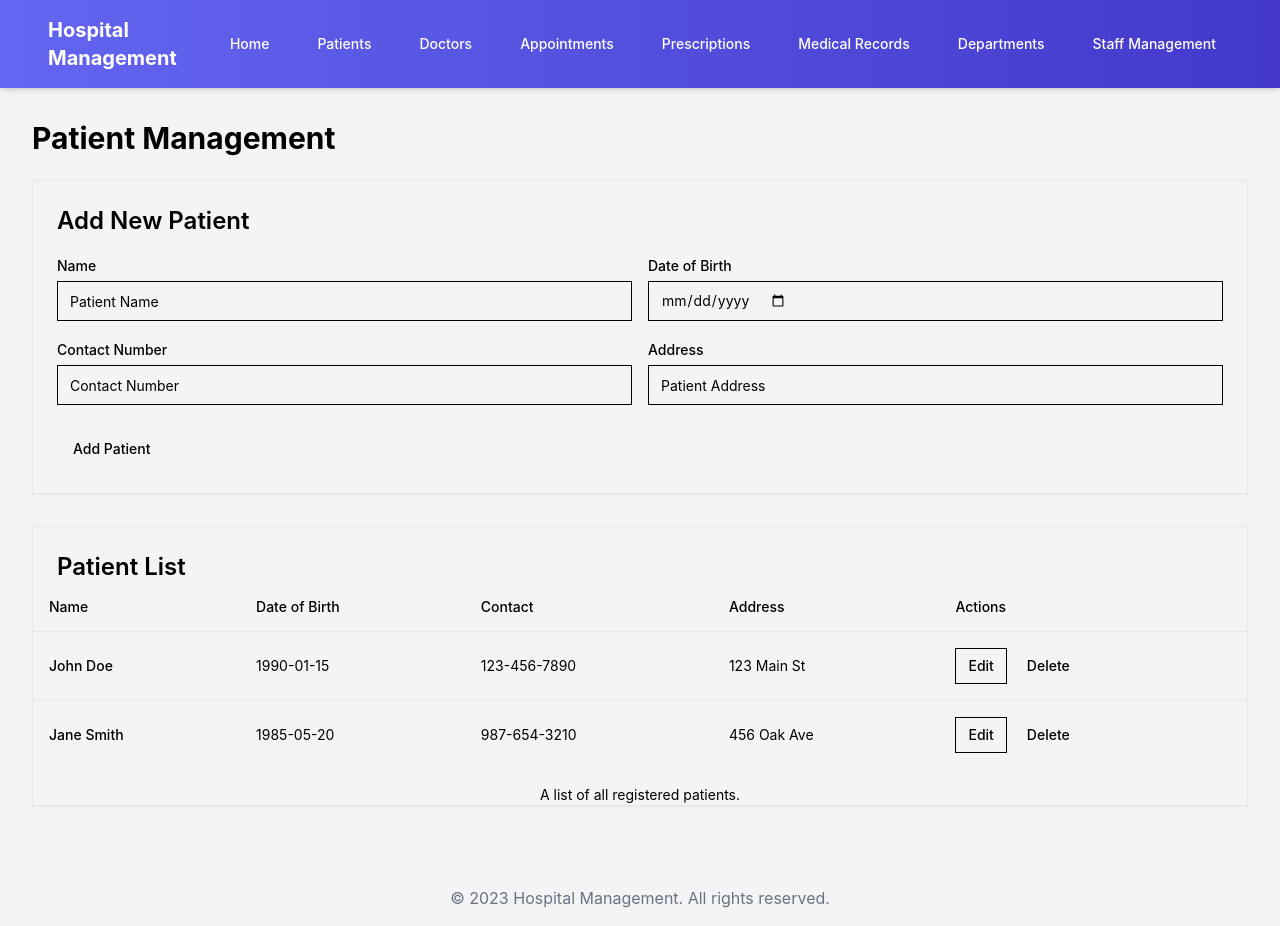
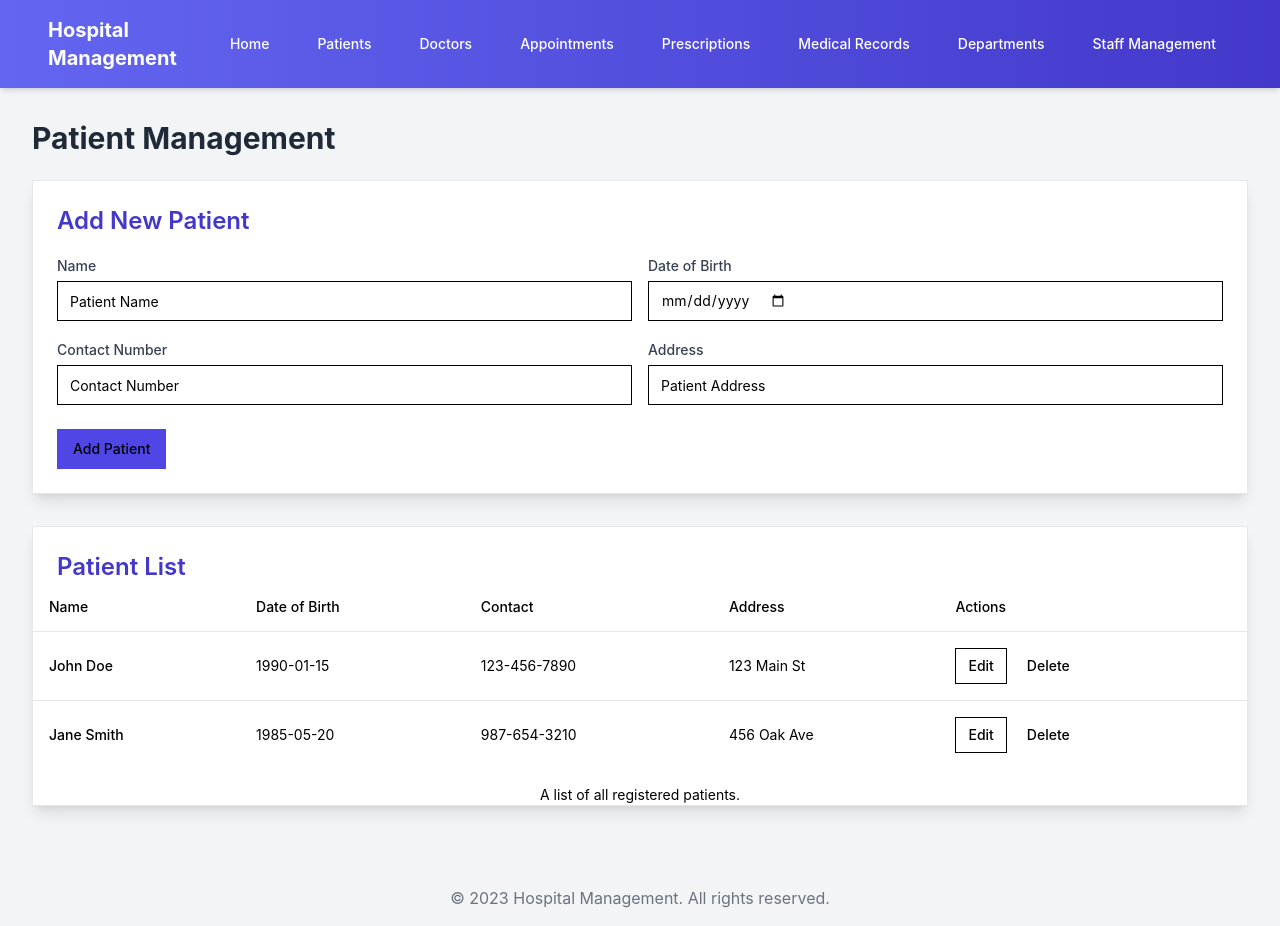
Before and after one commit to akhil262019/dreamy-mongoose-soar, a React (Vite) app: page /patients in a window 1280 px wide. Built offline with nearby package versions, Linux system fonts and the light colour scheme.

Commit message:
[scalix] Introduced modern interactive UI elements with page transitions and enhanced hover effects. - wrote 5 file(s), added framer-motion package(s)

```diff
--- a/src/App.tsx
+++ b/src/App.tsx
@@ -1,7 +1,10 @@
-import { Outlet, Link } from "react-router-dom";
+import { Outlet, Link, useLocation } from "react-router-dom";
 import { Button } from "@/components/ui/button";
+import { motion, AnimatePresence } from "framer-motion";
 
 function App() {
+  const location = useLocation();
+
   return (
     <div className="min-h-screen bg-gray-100">
       <header className="bg-gradient-to-r from-indigo-500 to-indigo-700 shadow-md p-4">
@@ -55,7 +58,17 @@ function App() {
         </nav>
       </header>
       <main className="container mx-auto p-4">
-        <Outlet />
+        <AnimatePresence mode="wait">
+          <motion.div
+            key={location.pathname}
+            initial={{ opacity: 0, y: 20 }}
+            animate={{ opacity: 1, y: 0 }}
+            exit={{ opacity: 0, y: -20 }}
+            transition={{ duration: 0.3 }}
+          >
+            <Outlet />
+          </motion.div>
+        </AnimatePresence>
       </main>
       <footer className="text-center p-4 mt-8 text-gray-500">
         © 2023 Hospital Management. All rights reserved.
--- a/src/pages/Patients.tsx
+++ b/src/pages/Patients.tsx
@@ -47,7 +47,7 @@ export default function Patients() {
       return;
     }
     const patientToAdd: Patient = {
-      id: Date.now().toString(), // Simple ID generation
+      id:Date.now().toString(), // Simple ID generation
       ...newPatient,
     };
     setPatients((prev) => [...prev, patientToAdd]);
@@ -56,24 +56,24 @@ export default function Patients() {
 
   return (
     <div className="container mx-auto p-4">
-      <h1 className="text-3xl font-bold mb-6">Patient Management</h1>
+      <h1 className="text-3xl font-bold mb-6 text-gray-800">Patient Management</h1>
 
-      <div className="mb-8 p-6 border rounded-lg shadow-sm">
-        <h2 className="text-2xl font-semibold mb-4">Add New Patient</h2>
+      <div className="mb-8 p-6 border rounded-lg shadow-lg bg-white transition-shadow duration-300 ease-in-out hover:shadow-2xl">
+        <h2 className="text-2xl font-semibold mb-4 text-indigo-700">Add New Patient</h2>
         <div className="grid grid-cols-1 md:grid-cols-2 gap-4">
           <div>
-            <Label htmlFor="name">Name</Label>
+            <Label htmlFor="name" className="text-gray-700">Name</Label>
             <Input
               id="name"
               name="name"
               value={newPatient.name}
               onChange={handleInputChange}
               placeholder="Patient Name"
-              className="mt-1"
+              className="mt-1 focus:ring-2 focus:ring-indigo-500 focus:border-transparent"
             />
           </div>
           <div>
-            <Label htmlFor="dob">Date of Birth</Label>
+            <Label htmlFor="dob" className="text-gray-700">Date of Birth</Label>
             <Input
               id="dob"
               name="dob"
@@ -81,39 +81,39 @@ export default function Patients() {
               value={newPatient.dob}
               onChange={handleInputChange}
               placeholder="YYYY-MM-DD"
-              className="mt-1"
+              className="mt-1 focus:ring-2 focus:ring-indigo-500 focus:border-transparent"
             />
           </div>
           <div>
-            <Label htmlFor="contact">Contact Number</Label>
+            <Label htmlFor="contact" className="text-gray-700">Contact Number</Label>
             <Input
               id="contact"
               name="contact"
               value={newPatient.contact}
               onChange={handleInputChange}
               placeholder="Contact Number"
-              className="mt-1"
+              className="mt-1 focus:ring-2 focus:ring-indigo-500 focus:border-transparent"
             />
           </div>
           <div>
-            <Label htmlFor="address">Address</Label>
+            <Label htmlFor="address" className="text-gray-700">Address</Label>
             <Input
               id="address"
               name="address"
               value={newPatient.address}
               onChange={handleInputChange}
               placeholder="Patient Address"
-              className="mt-1"
+              className="mt-1 focus:ring-2 focus:ring-indigo-500 focus:border-transparent"
             />
           </div>
         </div>
-        <Button onClick={addPatient} className="mt-6">
+        <Button onClick={addPatient} className="mt-6 bg-indigo-600 hover:bg-indigo-700 hover:scale-105 transition-all duration-300 ease-in-out">
           Add Patient
         </Button>
       </div>
 
-      <div className="border rounded-lg shadow-sm">
-        <h2 className="text-2xl font-semibold p-6 pb-0">Patient List</h2>
+      <div className="border rounded-lg shadow-lg bg-white transition-shadow duration-300 ease-in-out hover:shadow-2xl">
+        <h2 className="text-2xl font-semibold p-6 pb-0 text-indigo-700">Patient List</h2>
         <Table>
           <TableCaption>A list of all registered patients.</TableCaption>
           <TableHeader>
@@ -127,14 +127,14 @@ export default function Patients() {
           </TableHeader>
           <TableBody>
             {patients.map((patient) => (
-              <TableRow key={patient.id}>
+              <TableRow key={patient.id} className="hover:bg-gray-50 transition-colors duration-200">
                 <TableCell className="font-medium">{patient.name}</TableCell>
                 <TableCell>{patient.dob}</TableCell>
                 <TableCell>{patient.contact}</TableCell>
                 <TableCell>{patient.address}</TableCell>
-                <TableCell>
-                  <Button variant="outline" size="sm">Edit</Button>
-                  <Button variant="destructive" size="sm" className="ml-2">Delete</Button>
+                <TableCell className="flex space-x-2">
+                  <Button variant="outline" size="sm" className="hover:bg-gray-100 transition-colors duration-200">Edit</Button>
+                  <Button variant="destructive" size="sm" className="hover:bg-red-600 transition-colors duration-200">Delete</Button>
                 </TableCell>
               </TableRow>
             ))}
```
Also changed, not shown: src/pages/Index.tsx (+21 -21 lines).
